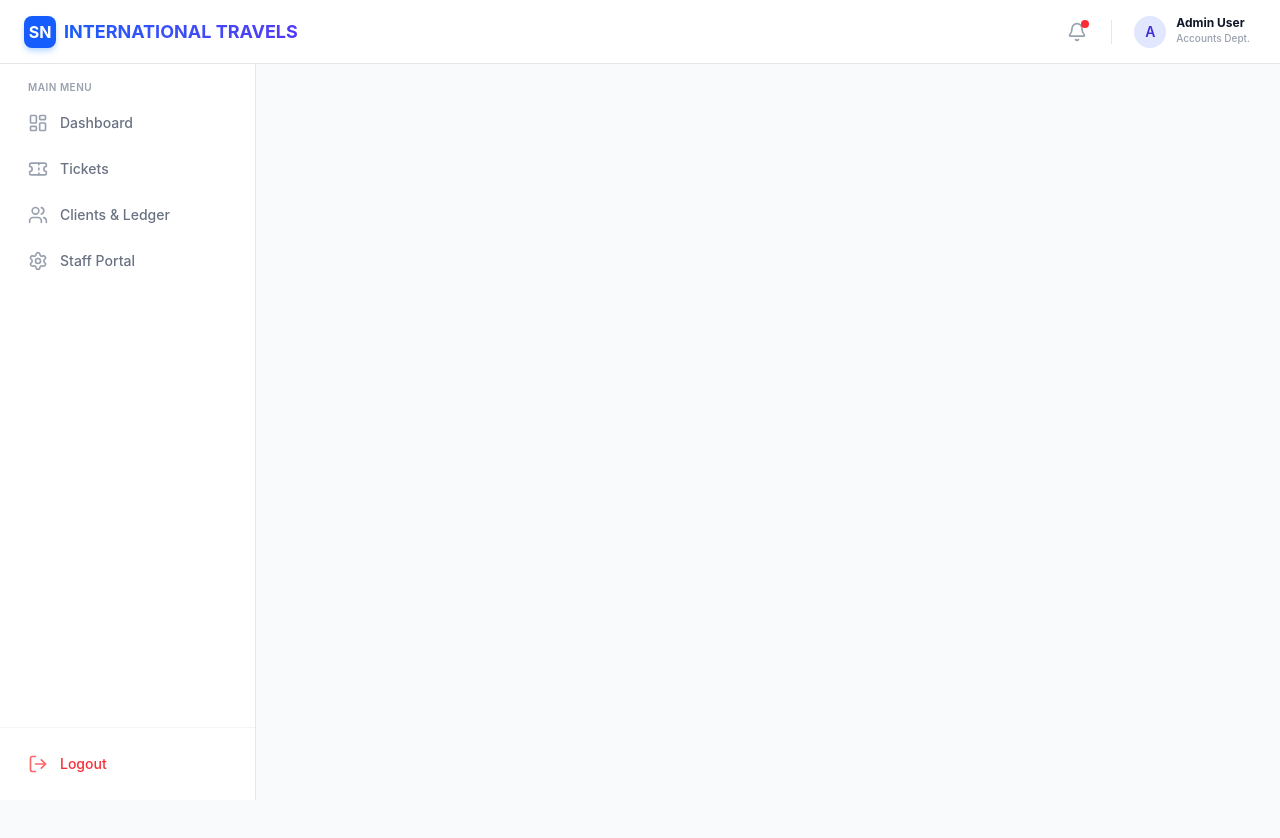
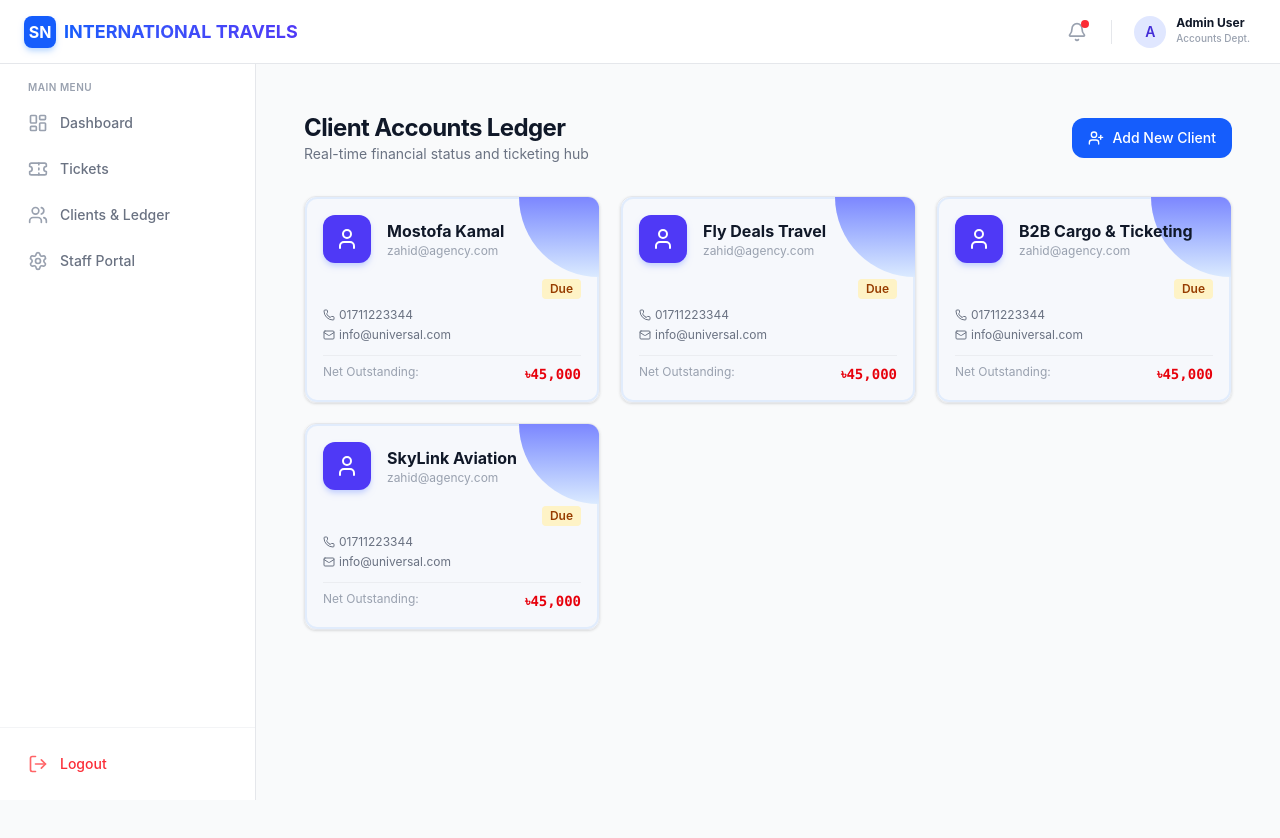
Before and after one commit to WDsagor/sn_international_travels, a React (Vite) app: page /all-clients in a window 1280 px wide. Shown: the top 838 px of the page. Before the commit the page ends 800 px from the top, so only its background shows below. Built offline with nearby package versions, Linux system fonts and the light colour scheme.

Commit message:
add all user card

```diff
--- a/src/App.jsx
+++ b/src/App.jsx
@@ -5,6 +5,7 @@ import Tickets from "./pages/Tickets";
 import Clients from "./pages/Clients";
 import Users from "./pages/Users";
 import Layout from "./components/Layouts";
+import AllClients from "./pages/AllClients";
 
 function App() {
   const [count, setCount] = useState(0);
@@ -16,6 +17,7 @@ function App() {
           <Route path="/" element={<Dashboard />} />
           <Route path="/tickets" element={<Tickets />} />
           <Route path="/clients" element={<Clients />} />
+          <Route path="/all-clients" element={<AllClients />} />
           <Route path="/users" element={<Users />} />
         </Routes>
       </Layout>
--- a/src/components/modals/TicketModal.jsx
+++ b/src/components/modals/TicketModal.jsx
@@ -2,7 +2,7 @@ import React from "react";
 import { useForm } from "react-hook-form";
 import { X } from "lucide-react";
 
-const VENDOR_LIST = [
+export const VENDOR_LIST = [
   { id: "v1", name: "Mostofa Kamal" },
   { id: "v2", name: "Fly Deals Travel" },
   { id: "v3", name: "B2B Cargo & Ticketing" },
--- /dev/null
+++ b/src/pages/AllClients.jsx
@@ -0,0 +1,85 @@
+import { UserPlus } from "lucide-react";
+import React from "react";
+import AddClientModal from "../components/modals/AddClientModal";
+import { useState } from "react";
+import { VENDOR_LIST } from "../components/modals/TicketModal";
+import { Link } from "react-router-dom";
+import { Phone } from "lucide-react";
+import { Mail } from "lucide-react";
+import { User } from "lucide-react";
+
+const AllClients = () => {
+  const [isClientModalOpen, setIsClientModalOpen] = useState(false);
+
+  const handleAddClient = (data) => {
+    console.log("New Client Data:", data);
+  };
+  return (
+    <div className="min-h-screen p-4 bg-gray-50 font-sans">
+      <div className="flex flex-col sm:flex-row sm:items-center sm:justify-between mb-8 gap-4">
+        <div>
+          <h1 className="text-2xl font-bold text-gray-900 tracking-tight">
+            Client Accounts Ledger
+          </h1>
+          <p className="text-sm text-gray-500">
+            Real-time financial status and ticketing hub
+          </p>
+        </div>
+        <div>
+          <button
+            onClick={() => setIsClientModalOpen(true)}
+            className="flex items-center gap-2 bg-blue-600 hover:bg-blue-700 text-white px-4 py-2.5 rounded-xl text-sm font-medium transition-colors cursor-pointer"
+          >
+            <UserPlus className="w-4 h-4" /> Add New Client
+          </button>
+        </div>
+        <AddClientModal
+          isOpen={isClientModalOpen}
+          onClose={setIsClientModalOpen}
+          onSubmitSuccess={handleAddClient}
+        />
+      </div>
+
+      <div className="grid grid-cols-1 md:grid-cols-2 xl:grid-cols-3 2xl:grid-cols-4 gap-5">
+        {VENDOR_LIST.map((v) => (
+          <div className=" rounded-xl border border-gray-200 shadow-sm relative overflow-hidden">
+            <div className="absolute top-0 right-0 w-20 h-20 bg-linear-to-t from-blue-100  to-indigo-400 rounded-bl-full pointer-events-none" />
+            <div className="p-4 max-w-md rounded-xl border-2 border-blue-500/10 hover:scale-103 hover:bg-green-100/50 transition-all bg-blue-50/30 cursor-pointer">
+              <div className="flex items-center gap-4 mb-4 relative z-10">
+                <div className="w-12 h-12 rounded-xl bg-indigo-600 text-white flex items-center justify-center font-bold text-lg shadow-md shadow-indigo-200">
+                  <User />
+                </div>
+                <div>
+                  <h3 className="font-bold text-gray-900">{v.name}</h3>
+                  <p className="text-xs text-gray-400">zahid@agency.com</p>
+                </div>
+              </div>
+              <div className="flex justify-between items-start mb-2">
+                <h3 className="font-bold text-gray-900"></h3>
+                <span className="text-xs font-semibold px-2 py-0.5 bg-amber-100 text-amber-800 rounded">
+                  Due
+                </span>
+              </div>
+              <div className="space-y-1 text-xs text-gray-500 mb-3">
+                <p className="flex items-center gap-1">
+                  <Phone className="w-3 h-3" /> 01711223344
+                </p>
+                <p className="flex items-center gap-1">
+                  <Mail className="w-3 h-3" /> info@universal.com
+                </p>
+              </div>
+              <div className="border-t border-gray-200/60 pt-2 flex justify-between">
+                <span className="text-xs text-gray-400">Net Outstanding:</span>
+                <span className="text-sm font-mono font-bold text-red-600">
+                  ৳45,000
+                </span>
+              </div>
+            </div>
+          </div>
+        ))}
+      </div>
+    </div>
+  );
+};
+
+export default AllClients;
--- a/src/pages/Clients.jsx
+++ b/src/pages/Clients.jsx
@@ -12,6 +12,11 @@ import {
 import { useState } from "react";
 import { UserPlus } from "lucide-react";
 import AddClientModal from "../components/modals/AddClientModal";
+import { Search } from "lucide-react";
+import { VENDOR_LIST } from "../components/modals/TicketModal";
+import { Link } from "react-router-dom";
+import { LucideUsers } from "lucide-react";
+import { UsersRound } from "lucide-react";
 const Clients = () => {
   const [isClientModalOpen, setIsClientModalOpen] = useState(false);
 
@@ -19,7 +24,7 @@ const Clients = () => {
     console.log("New Client Data:", data);
   };
   return (
-    <div className="min-h-screen bg-gray-50 font-sans">
+    <div className="min-h-screen p-4 bg-gray-50 font-sans">
       <div className="flex flex-col sm:flex-row sm:items-center sm:justify-between mb-8 gap-4">
         <div>
           <h1 className="text-2xl font-bold text-gray-900 tracking-tight">
@@ -43,46 +48,27 @@ const Clients = () => {
           onSubmitSuccess={handleAddClient}
         />
       </div>
-
-      <div className="min-h-screen w-full bg-gray-50 font-sans grid grid-cols-1 xl:grid-cols-3 gap-6">
-        {/* Left Column: Client List & Info */}
-
-        <div className="xl:col-span-1 space-y-6">
-          <div className="bg-white p-6 rounded-xl border border-gray-200 shadow-sm">
-            <h2 className="text-lg font-bold text-gray-900 mb-4">
-              Client Accounts
-            </h2>
-            <div className="space-y-3">
-              {/* Active Client Card */}
-              <div className="p-4 rounded-xl border-2 border-blue-500 bg-blue-50/30 cursor-pointer">
-                <div className="flex justify-between items-start mb-2">
-                  <h3 className="font-bold text-gray-900">Universal Travels</h3>
-                  <span className="text-xs font-semibold px-2 py-0.5 bg-amber-100 text-amber-800 rounded">
-                    Due
-                  </span>
-                </div>
-                <div className="space-y-1 text-xs text-gray-500 mb-3">
-                  <p className="flex items-center gap-1">
-                    <Phone className="w-3 h-3" /> 01711223344
-                  </p>
-                  <p className="flex items-center gap-1">
-                    <Mail className="w-3 h-3" /> info@universal.com
-                  </p>
-                </div>
-                <div className="border-t border-gray-200/60 pt-2 flex justify-between">
-                  <span className="text-xs text-gray-400">
-                    Net Outstanding:
-                  </span>
-                  <span className="text-sm font-mono font-bold text-red-600">
-                    ৳45,000
-                  </span>
-                </div>
-              </div>
-            </div>
-          </div>
+      <div className="bg-white flex justify-between items-center gap-5 p-4 rounded-xl border border-gray-200 shadow-sm  mb-6">
+        <div className="w-full max-w-md">
+          <select className="w-full text-sm border border-blue-300 px-3 py-2.5 rounded-xl bg-white focus:outline-hidden focus:ring-2 focus:ring-blue-500/20 ">
+            <option value="">Select client list</option>
+            {VENDOR_LIST.map((v) => (
+              <option key={v.id} value={v.name}>
+                {v.name}
+              </option>
+            ))}
+          </select>
         </div>
-
-        {/* Right Column: Deep Financial Ledger Log */}
+        <Link
+          className="text-sm flex gap-2 items-center border border-blue-100 p-2 px-3 rounded-xl hover:border-blue-300  transition-all text-blue-500"
+          to={"/all-clients"}
+        >
+          {" "}
+          <UsersRound size={16} color="#0080ff" />
+          View clients
+        </Link>
+      </div>
+      <div className="min-h-screen w-full bg-gray-50 font-sans grid grid-cols-1  gap-6">
         <div className="xl:col-span-2 bg-white rounded-xl border border-gray-200 shadow-sm p-6">
           <div className="flex flex-col sm:flex-row justify-between sm:items-center border-b border-gray-100 pb-4 mb-6 gap-4">
             <div>
--- a/src/pages/Dashboard.jsx
+++ b/src/pages/Dashboard.jsx
@@ -59,8 +59,7 @@ const Dashboard = () => {
   ]);
 
   return (
-    // Tailwind v4-এ w-full এবং flex-1 এর রেণ্ডারিং আরও ফাস্ট করার জন্য লেআউট অপ্টিমাইজ করা হয়েছে
-    <div className="w-full min-h-screen bg-gray-50 p-4 md:p-6 font-sans">
+    <div className="w-full min-h-screen bg-gray-50 p-4  font-sans">
       {/* Top Header */}
       <div className="flex flex-col sm:flex-row sm:items-center sm:justify-between mb-8 gap-4">
         <div>
--- a/src/pages/Tickets.jsx
+++ b/src/pages/Tickets.jsx
@@ -10,7 +10,7 @@ const Tickets = () => {
     // এখানে আপনার API কল বা টেবিলে নতুন ডেটা পুশ করার লজিক লিখতে পারেন
   };
   return (
-    <div className="min-h-screen bg-gray-50 font-sans">
+    <div className="min-h-screen p-4 bg-gray-50 font-sans">
       {/* Header */}
       <div className="flex items-center justify-between mb-8">
         <div>
```
Also changed, not shown: src/components/Layouts.jsx (+0 -7 lines).
